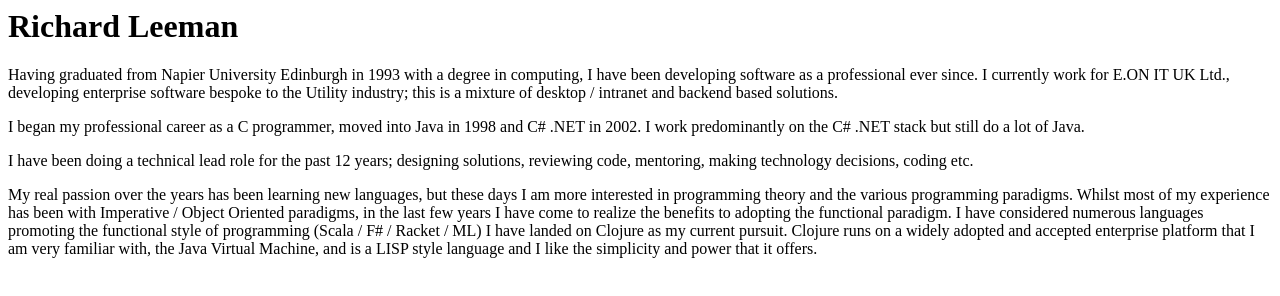
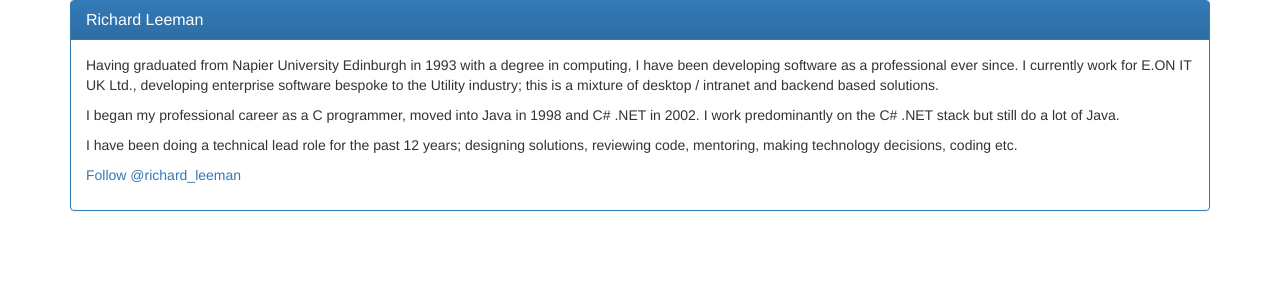
Before and after one commit to leemari/leemari.github.io, a plain HTML site: page index.html in a window 1280 px wide. Drawn offline with nearby package versions, Linux system fonts and the light colour scheme.

Commit message:
Temporary boostrap version

```diff
--- a/index.html
+++ b/index.html
@@ -1,21 +1,60 @@
-<html>
+<!DOCTYPE html>
+<html lang="en">
+  <head>
+    <meta charset="utf-8">
+    <meta http-equiv="X-UA-Compatible" content="IE=edge">
+    <meta name="viewport" content="width=device-width, initial-scale=1">
+    <!-- The above 3 meta tags *must* come first in the head; any other head content must come *after* these tags -->
+    <title>Richard Leeman</title>
+
+    <!-- Latest compiled and minified CSS -->
+    <link rel="stylesheet" href="https://maxcdn.bootstrapcdn.com/bootstrap/3.3.5/css/bootstrap.min.css">
+
+    <!-- Optional theme -->
+    <link rel="stylesheet" href="https://maxcdn.bootstrapcdn.com/bootstrap/3.3.5/css/bootstrap-theme.min.css">
+
+    <!-- HTML5 shim and Respond.js for IE8 support of HTML5 elements and media queries -->
+    <!-- WARNING: Respond.js doesn't work if you view the page via file:// -->
+    <!--[if lt IE 9]>
+    <script src="https://oss.maxcdn.com/html5shiv/3.7.2/html5shiv.min.js"></script>
+    <script src="https://oss.maxcdn.com/respond/1.4.2/respond.min.js"></script>
+    <![endif]-->
+  </head>
   <body>
-        <h1>Richard Leeman</h1>
-
+  <div class="container">
+      <div class="panel panel-primary">
+          <div class="panel-heading">
+              <h3 class="panel-title">Richard Leeman</h3>
+          </div>
+          <div class="panel-body">
          <p>
-        Having graduated from Napier University Edinburgh in 1993 with a degree in computing, I have been developing software as a professional ever since. I currently work for E.ON IT UK Ltd., developing enterprise software bespoke to the Utility industry; this is a mixture of desktop / intranet and backend based solutions.
+            Having graduated from Napier University Edinburgh in 1993 with a degree in computing, I have been developing
+            software as a professional ever since. I currently work for E.ON IT UK Ltd., developing enterprise software
+            bespoke to the Utility industry; this is a mixture of desktop / intranet and backend based solutions.
             </p>
 
          <p>
-        I began my professional career as a C programmer, moved into Java in 1998 and C# .NET in 2002. I work predominantly on the C# .NET stack but still do a lot of Java.
+            I began my professional career as a C programmer, moved into Java in 1998 and C# .NET in 2002. I work
+            predominantly on the C# .NET stack but still do a lot of Java.
             </p>
 
             <p>
-        I have been doing a technical lead role for the past 12 years; designing solutions, reviewing code, mentoring, making technology decisions, coding etc.
+            I have been doing a technical lead role for the past 12 years; designing solutions, reviewing code, mentoring,
+            making technology decisions, coding etc.
             </p>
 
             <p>
-        My real passion over the years has been learning new languages, but these days I am more interested in programming theory and the various programming paradigms. Whilst most of my experience has been with Imperative / Object Oriented paradigms, in the last few years I have come to realize the benefits to adopting the functional paradigm. I have considered numerous languages promoting the functional style of programming (Scala / F# / Racket / ML) I have landed on Clojure as my current pursuit. Clojure runs on a widely adopted and accepted enterprise platform that I am very familiar with, the Java Virtual Machine, and is a LISP style language and I like the simplicity and power that it offers.
+            <a href="https://twitter.com/richard_leeman" class="twitter-follow-button" data-show-count="false" data-size="large">Follow @richard_leeman</a> <script>!function(d,s,id){var js,fjs=d.getElementsByTagName(s)[0],p=/^http:/.test(d.location)?'http':'https';if(!d.getElementById(id)){js=d.createElement(s);js.id=id;js.src=p+'://platform.twitter.com/widgets.js';fjs.parentNode.insertBefore(js,fjs);}}(document, 'script', 'twitter-wjs');</script>
             </p>
+          </div>
+      </div>
+
+
+    <!-- jQuery (necessary for Bootstrap's JavaScript plugins) -->
+    <script src="https://ajax.googleapis.com/ajax/libs/jquery/1.11.3/jquery.min.js"></script>
+    <!-- Include all compiled plugins (below), or include individual files as needed -->
+    <!-- Latest compiled and minified JavaScript -->
+    <script src="https://maxcdn.bootstrapcdn.com/bootstrap/3.3.5/js/bootstrap.min.js"></script>
+</div>
   </body>
 </html>
```
Lines whose indentation alone changed are shown as unchanged.
